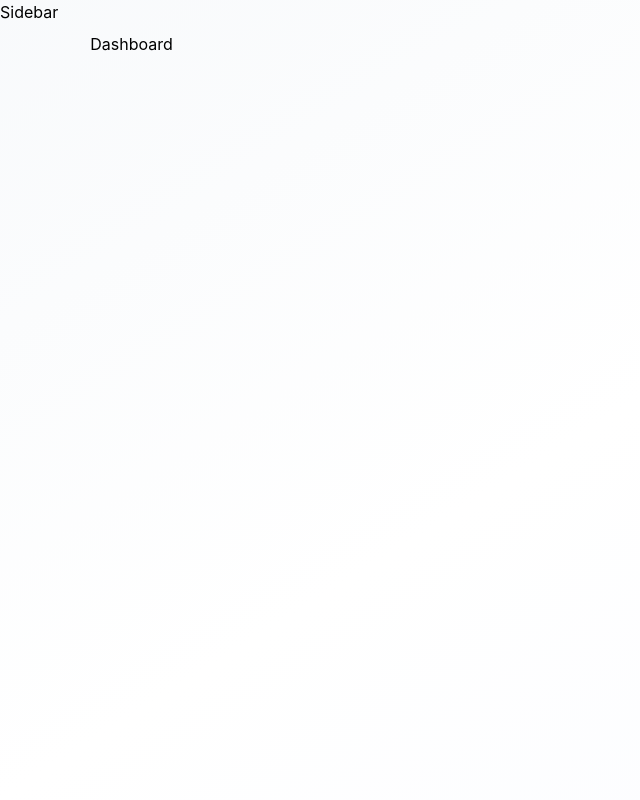
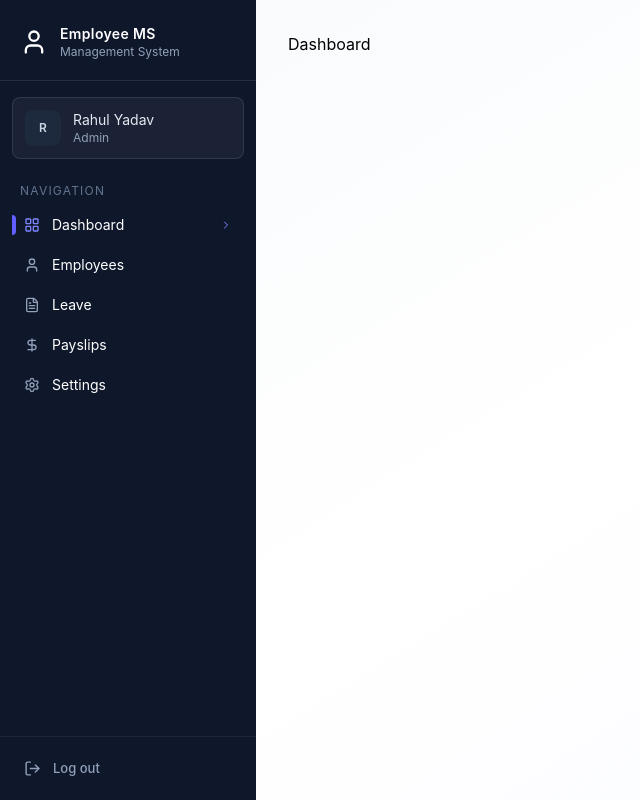
Before and after one commit to rahulydvydv/fullstack-ems, a React (Vite) app: page /dashboard in a window 1280 px wide. Shown: the whole page, without its empty margins (0-640 px from the left). Built offline with nearby package versions, Linux system fonts and the light colour scheme.

Commit message:
Added Sidebar component and updated layout

```diff
--- /dev/null
+++ b/src/components/Sidebar.jsx
@@ -0,0 +1,183 @@
+import {
+  UserIcon,
+  MenuIcon,
+  X,
+  LayoutGridIcon,
+  CalendarIcon,
+  FileTextIcon,
+  DollarSignIcon,
+  SettingsIcon,
+  ChevronRightIcon,
+  LogOutIcon
+} from "lucide-react";
+
+import React, { useState, useEffect } from "react";
+import { Link, useLocation } from "react-router-dom";
+
+const Sidebar = () => {
+  const { pathname } = useLocation();
+  const [userName, setUserName] = useState("");
+  const [mobileOpen, setMobileOpen] = useState(false);
+
+  useEffect(() => {
+    const dummyProfileData = {
+      firstName: "Rahul",
+      lastName: "Yadav",
+    };
+    setUserName(
+      dummyProfileData.firstName + " " + dummyProfileData.lastName
+    );
+  }, []);
+
+  useEffect(() => {
+    setMobileOpen(false);
+  }, [pathname]);
+
+  const role = "ADMIN" || "Employee";
+
+  const navItems = [
+    { name: "Dashboard", href: "/dashboard", icon: LayoutGridIcon },
+    role === "ADMIN"
+      ? { name: "Employees", href: "/employees", icon: UserIcon }
+      : { name: "Attendance", href: "/attendance", icon: CalendarIcon },
+    { name: "Leave", href: "/leave", icon: FileTextIcon },
+    { name: "Payslips", href: "/payslips", icon: DollarSignIcon },
+    { name: "Settings", href: "/settings", icon: SettingsIcon },
+  ];
+  const handleLogout = ()=>{
+    window.location.href ="/login"
+  }
+
+  const sidebarcontent = (
+    <>
+      {/* Header */}
+      <div className="px-5 pt-6 pb-5 border-b border-white/10">
+        <div className="flex items-center justify-between">
+          <div className="flex items-center gap-3">
+            <UserIcon className="text-white w-7 h-7" />
+            <div>
+              <p className="font-semibold text-sm text-white tracking-wide">
+                Employee MS
+              </p>
+              <p className="text-xs text-slate-400">
+                Management System
+              </p>
+            </div>
+          </div>
+
+          {/* Close button (mobile) */}
+          <button
+            onClick={() => setMobileOpen(false)}
+            className="lg:hidden text-slate-400 hover:text-white p-1"
+          >
+            <X size={20} />
+          </button>
+        </div>
+      </div>
+
+      {/* User Card */}
+      {userName && (
+        <div className="mx-3 mt-4 mb-2 p-3 rounded-lg bg-white/5 border border-white/10">
+          <div className="flex items-center gap-3">
+            <div className="w-9 h-9 rounded-lg bg-slate-800 flex items-center justify-center">
+              <span className="text-slate-300 text-xs font-semibold">
+                {userName.charAt(0).toUpperCase()}
+              </span>
+            </div>
+            <div>
+              <p className="text-sm text-slate-200">{userName}</p>
+              <p className="text-xs text-slate-400">
+                {role === "ADMIN" ? "Admin" : "Employee"}
+              </p>
+            </div>
+          </div>
+        </div>
+      )}
+
+      {/* Section Label */}
+      <div className="px-5 pt-4 pb-2">
+        <p className="text-xs uppercase tracking-widest text-slate-500">
+          Navigation
+        </p>
+      </div>
+
+      {/* Navigation */}
+      <div className="flex-1 px-3 space-y-1 overflow-y-auto">
+        {navItems.map((item) => {
+          const isActive = pathname.startsWith(item.href);
+          const Icon = item.icon;
+
+          return (
+            <Link
+              to={item.href}
+              key={item.name}
+              className="flex items-center gap-3 px-3 py-2 rounded-lg relative group hover:bg-white/5"
+            >
+              {/* Active bar */}
+              {isActive && (
+                <div className="absolute left-0 top-1/2 -translate-y-1/2 w-1 h-5 bg-indigo-500 rounded-r-full" />
+              )}
+
+              <Icon
+                className={`w-4 h-4 ${isActive
+                    ? "text-indigo-400"
+                    : "text-slate-400 group-hover:text-white"
+                  }`}
+              />
+
+              <span className="flex-1 text-sm">{item.name}</span>
+
+              {isActive && (
+                <ChevronRightIcon className="w-3 h-3 text-indigo-400" />
+              )}
+            </Link>
+          );
+        })}
+      </div>
+      {/* {logout} */}
+      <div className="p-3 border-t border-white/6">
+        <button onClick={handleLogout} className="flex items-center gap-3 w-full px-3 py-2.5 rounded-md text-[13px] font-medium text-slate-400 hover:text-rose-400 hover:bg-rose-500/8 transition-all duration-150">
+          <LogOutIcon className="w-[17px] h-[17px]" />
+          <span>Log out</span>
+
+        </button>
+
+      </div>
+    </>
+  );
+
+  return (
+    <>
+      {/* Mobile button */}
+      <button
+        onClick={() => setMobileOpen(true)}
+        className="lg:hidden fixed top-4 left-4 z-50 p-2 bg-slate-900 text-white rounded-lg"
+      >
+        <MenuIcon size={20} />
+      </button>
+
+      {/* Overlay */}
+      {mobileOpen && (
+        <div
+          className="lg:hidden fixed inset-0 bg-black/60 z-40"
+          onClick={() => setMobileOpen(false)}
+        />
+      )}
+
+      {/* Desktop Sidebar */}
+      <aside className="hidden lg:flex flex-col h-screen w-64 bg-slate-900 text-white">
+        {sidebarcontent}
+      </aside>
+
+      {/* Mobile Sidebar */}
+      <aside
+        className={`lg:hidden fixed inset-y-0 left-0 w-64 bg-slate-900 text-white z-50 transform transition-transform duration-300 ${mobileOpen ? "translate-x-0" : "-translate-x-full"
+          }`}
+      >
+        {sidebarcontent}
+      </aside>
+    </>
+  );
+};
+
+export default Sidebar;
--- a/src/pages/Layout.jsx
+++ b/src/pages/Layout.jsx
@@ -1,9 +1,10 @@
 import { Outlet } from "react-router-dom";
+import Sidebar from "../components/Sidebar";
 
 const Layout = () => {
   return (
-    <div  className="flex h-screen bg-linear-to-br from-slate-50 via-white to-indigo-50/30">
-        <p>Sidebar</p>
+    <div className="flex h-screen bg-linear-to-br from-slate-50 via-white to-indigo-50/30">
+        <Sidebar />
         <main className="flex-1 overflow-y-auto">
             <div className="p-4 pt-16 sm:p-6 sm:pt-6 lg:p-8 max-w-400 mx-auto">
                 <Outlet/>
```
